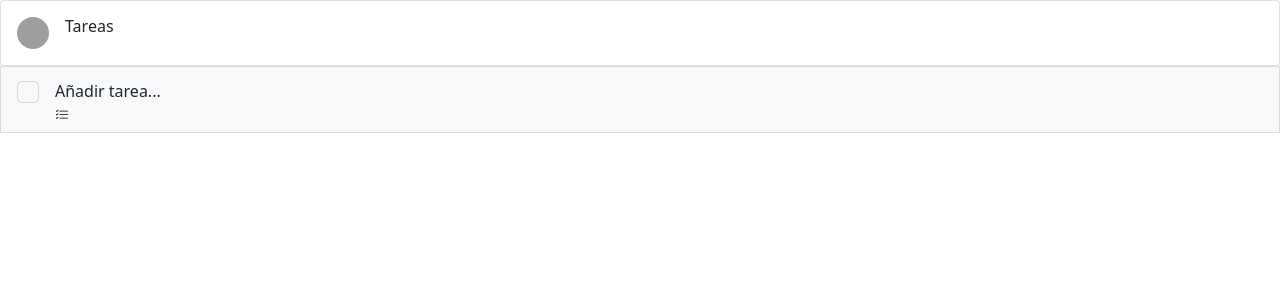
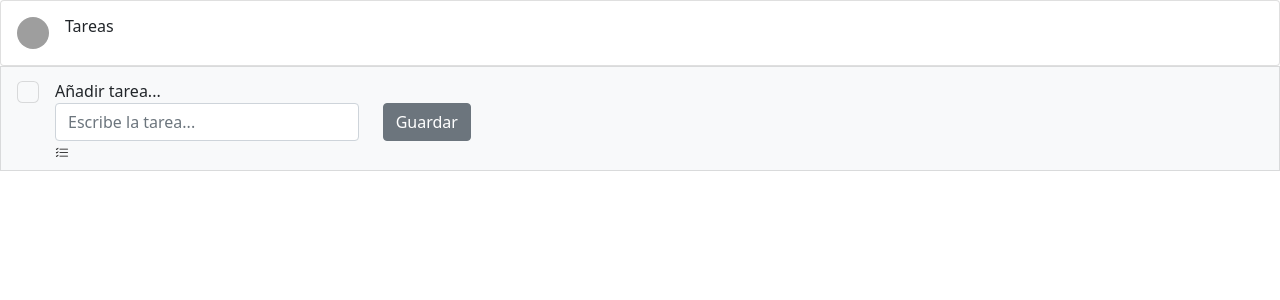
Before and after one commit to AlexLiCa/aplicacion-web-, a Flask app: page / in a window 1280 px wide. Shown: the top 300 px of the page. Run offline with Flask 2, Linux system fonts and the light colour scheme; data that the repository does not hold is empty; some libraries are stand-ins or nearby versions; grey boxes are pictures that could not be loaded.

Commit message:
formularios

```diff
--- a/app.py
+++ b/app.py
@@ -1,5 +1,5 @@
 from flask import Flask
-from flask import render_template
+from flask import render_template, request, redirect
 import requests
 
 
@@ -9,16 +9,27 @@ url = "https://apilinares.herokuapp.com/api/tasks"
 
 
 
-@app.route('/')
+@app.route('/', methods=['GET', 'POST'])
 def home():
-    try:
-       response = requests.get(url).json()['task']
-    except:
-        response = []
-        print("error")
+    if request.method == 'GET':
+        try:
+            response = requests.get(url).json()['task']
+        except:
+            response = []
+            print("error")
+    else:
+        name = request.form["name"]
+        print(name)
+        try:
+            requests.post(url, json={"name": name})
+            return redirect('/')
+        except:
+            pass
 
 
     return render_template('index.html', tasks=response)
 
+
+
 if __name__ == '__main__':
     app.run(debug=True)
--- a/templates/index.html
+++ b/templates/index.html
@@ -61,11 +61,25 @@
             <input class="form-check-input form-check-input-placeholder bg-light flex-shrink-0" disabled="" type="checkbox" value="" style="font-size: 1.375em;">
             <span class="pt-1 form-checked-content">
               <span contenteditable="true" class="w-100">Añadir tarea...</span>
+              <form method="post">
+                <div class="row">
+                  <div class="col-md-10">
+                    <input type="text" id="name" name="name" class="form-control" placeholder="Escribe la tarea...">
+                  </div>
+                  <div class="col-md-2">
+                    <button type="submit" class="btn btn-secondary">
+                      Guardar
+                    </button>
+                  </div>
+                </div>
+              </form>
+
               <small class="d-block text-muted">
                 <svg class="bi me-1" width="1em" height="1em"><use xlink:href="#list-check"></use></svg>
               </small>
             </span>
           </label>
+
         </div>
         </body>
 </html>
```
